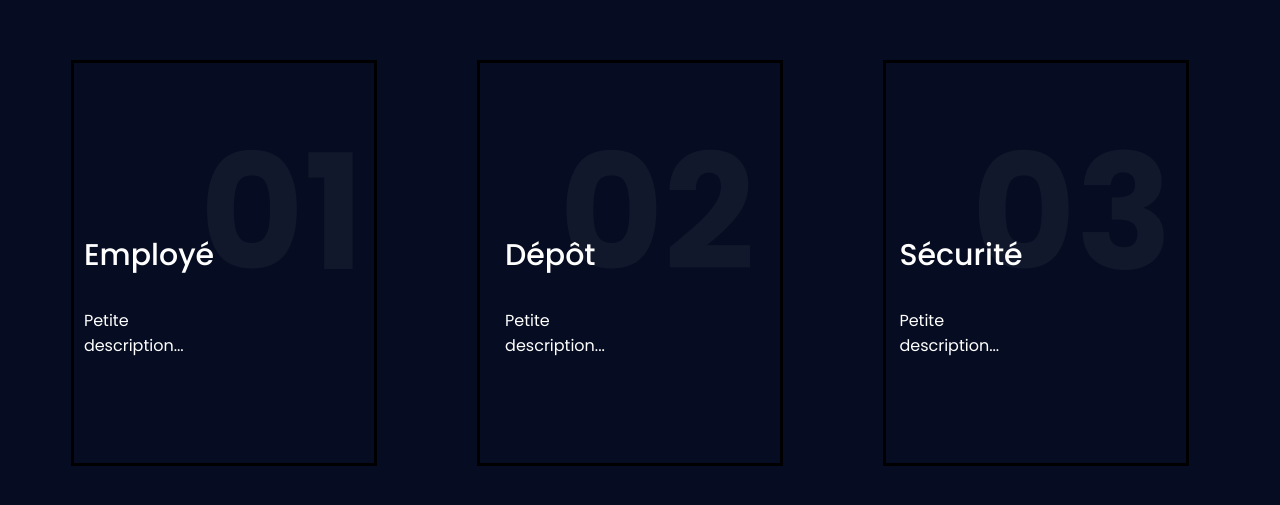
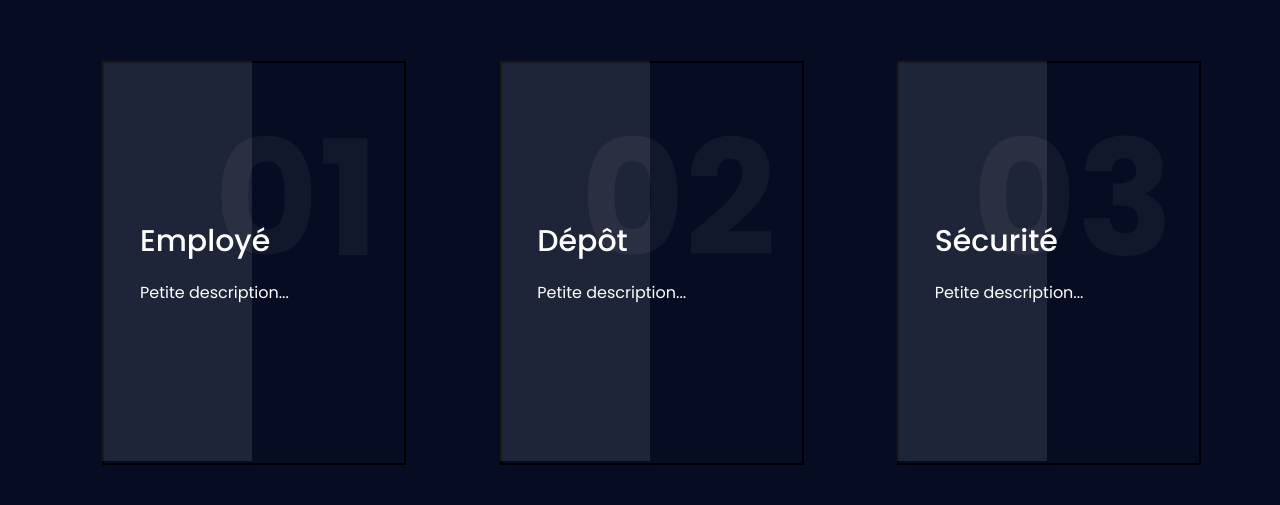
Before and after one commit to diamondra-bit/Projet3, a React (Create React App) app: page / in a window 1280 px wide. Shown: the part 137-642 px from the top of the page. Built offline with nearby package versions, Linux system fonts and the light colour scheme.

Commit message:
connection

```diff
--- a/src/pagesDepot/Connection.js
+++ b/src/pagesDepot/Connection.js
@@ -5,40 +5,38 @@ import '../pagesDepot/cssDepot/connection.css'
 
 function Connection() {
 
+  const styleSansBordure = {
+    textDecoration: 'none', // Pour supprimer la bordure de l'élément Link
+  };
+
   return (
     <>
       <div className="bodyConnection">
-        <div class="containerConnection">
-            <div class="box">
-              <div class="contentConnection">
-                  <h2 class="numero">01</h2>
-                  <h3 class="titre">Employé</h3>
-                  <p class="paragrapheConnection">Petite description...</p>
-                  <Link to={"/LoginEmploye"} class="btnConnection">
-                    <button >Entrer</button>
-                  </Link>
+        <div className="containerConnection">
+            <div className="box">
+              <div className="contentConnection">
+                  <h2 className="numero">01</h2>
+                  <h3 className="titre">Employé</h3>
+                  <p className="paragrapheConnection">Petite description...</p>
+                  <Link to={"/LoginEmploye"} className="btnConnection" style={styleSansBordure}>Entrer</Link>
               </div>
             </div>
 
-            <div class="box">
-              <div class="contentConnection">
-                  <h2 class="numero">02</h2>
-                  <h3 class="titre">Dépôt</h3>
+            <div className="box">
+              <div className="contentConnection">
+                  <h2 className="numero">02</h2>
+                  <h3 className="titre">Dépôt</h3>
                   <p class="paragrapheConnection">Petite description...</p>
-                  <Link to={"/LoginDepot"}  class="btnConnection">
-                    <button>Entrer</button>
-                  </Link>
+                  <Link to={"/LoginDepot"}  className="btnConnection">Entrer</Link>
               </div>
             </div>
 
-            <div class="box">
-              <div class="contentConnection">
-                  <h2 class="numero">03</h2>
-                  <h3 class="titre">Sécurité</h3>
-                  <p class="paragrapheConnection">Petite description...</p>
-                  <Link to={"/LoginSecurite"}  class="btnConnection">
-                    <button>Entrer</button>
-                  </Link>
+            <div className="box">
+              <div className="contentConnection">
+                  <h2 className="numero">03</h2>
+                  <h3 className="titre">Sécurité</h3>
+                  <p className="paragrapheConnection">Petite description...</p>
+                  <Link to={"/LoginSecurite"}  className="btnConnection">Entrer</Link>
               </div>
             </div>
         </div>
--- a/src/pagesDepot/cssDepot/connection.css
+++ b/src/pagesDepot/cssDepot/connection.css
@@ -2,8 +2,8 @@
 
 .bodyConnection
 {
-    margin: 0;
-    padding-left: 40px;
+    margin-left: 0;
+    padding: 0;
     display: flex;
     justify-content: center;
     align-items: center;
@@ -15,40 +15,44 @@
 .containerConnection
 {
     position: relative;
-    display: flex;
+    margin-left: 6%;
+    width: 90%;
+    display: grid;
     align-items: center;
     justify-content: center;
-    grid-template-columns: repeat(auto-fill, minmax(260px, 1fr));
+    grid-template-columns: repeat(auto-fill, minmax(280px, 1fr));
     grid-gap: 0 40px;
     grid-template-rows: auto;
 }
+
 .containerConnection .box
 {
-    margin-right: 60px;
+
     position: relative;
     height: 400px;
-    width: 300px;
     background: #060c21;
     display: flex;
     justify-content: center;
-    border: 3px solid #000;
+    align-items: center;
+    border: 2px solid #000;
+    width: 300px;
 }
-.containerConnection .box:before
+.containerConnection .box::before
 {
-    content:'';
+    content: '';
     position: absolute;
-    top: -20px;
-    left: -20px;
-    right: -20px;
-    bottom: -20px;
+    top: -2px;
+    left: -2px;
+    right: -2px;
+    bottom: -2px;
     background: #fff;
-    transform: skew(5deg, 5deg);
+    transform: skew(2deg,2deg);
     z-index: -1;
-    -webkit-transform: skew(5deg, 5deg);
+
 }
 .containerConnection .box::after
 {
-    content:'';
+    content: '';
     position: absolute;
     top: -2px;
     left: -2px;
@@ -58,43 +62,34 @@
     height: 100%;
     background: rgba(255, 255, 255,0.1);
     pointer-events: none;
-    z-index: -2;
 
 }
 
-
-.box:nth-child(1)::before,
-.box:nth-child(1)::after
+/*
+.containerConnection .box:nth-child(1)::before
 {
     background: linear-gradient(315deg,#ff0057,#e64a19);
 }
-.box:nth-child(2)::before,
-.box:nth-child(2)::after
+.containerConnection .box:nth-child(2)::before
 {
     background: linear-gradient(315deg,#89ff00,#00bcd4);
 }
-.box:nth-child(3)::before,
-.box:nth-child(3)::after
+.containerConnection .box:nth-child(3)::before
 {
     background: linear-gradient(315deg,#e91e36,#5d02ff);
 }
 
-
+*/
 .contentConnection{
     position: relative;
-    padding: 100px;
-    margin-left:0;
-    margin-right: 50%;
+    padding: 20px;
+    margin-left: -60px;
     transform: translateY(40px);
-    -webkit-transform: translateY(40px);
-    -moz-transform: translateY(40px);
-    -ms-transform: translateY(40px);
-    -o-transform: translateY(40px);
 }
-.box .contentConnection .numero {
+.contentConnection .numero {
     position: absolute;
-    top: -10px;
-    right: -50px;
+    top: -120px;
+    right: -70px;
     margin: 0;
     padding: 0;
     font-size: 10em;
@@ -103,11 +98,11 @@
 }
 .box:hover .contentConnection .numero
 {
-    top: -80px;
+    top: -180px;
 }
 .box .contentConnection .titre
 {
-     margin: 0 0 10;
+     margin: 0 -20px 10px;
      padding: 0;
      font-size: 30px;
      font-weight: 500;
@@ -115,6 +110,8 @@
 }
 .box .contentConnection .paragrapheConnection
 {
+    margin-left: -20px;
+    padding: 0;
     color:#fff;
     font-size: 16px;
 }
@@ -124,11 +121,11 @@
     margin: 20px 0 0;
     padding: 10px 20px;
     text-decoration: none;
-    border: 1px solid #fff;
+    border: 1px solid #1e6a96;
     display: inline-block;
-    color:#fff;
+    color:#1e6a96;
     transition: 0.5s;
-    transform: translateY(-40px);
+    transform: translateY(-20px);
     opacity: 0;
     visibility: hidden;
 }
@@ -145,5 +142,5 @@
 .box .contentConnection .btnConnection:hover
 {
     color:#000;
-    background: #fff;
+    background: #1e6a96;
 }
```
